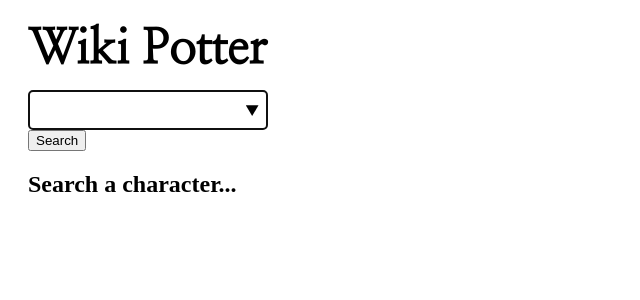
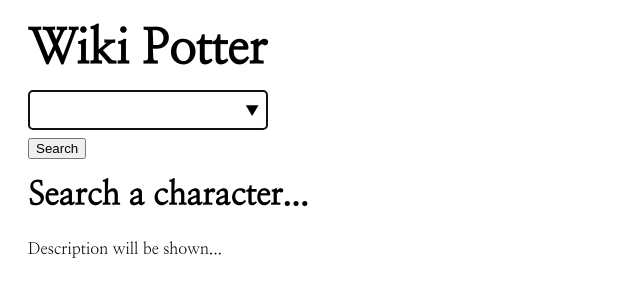
Before and after one commit to SojiroNishimura/wiki-potter, a React app: page / in a window 1280 px wide. Shown: the top 300 px of the page, without its empty margins (0-640 px from the left). Built offline with nearby package versions, Linux system fonts and the light colour scheme.

Commit message:
Modify : Modify components from class to functional component

```diff
--- a/src/components/AutoCompleteDropdown.js
+++ b/src/components/AutoCompleteDropdown.js
@@ -7,25 +7,24 @@ const style = {
   border: '1px lightgray solid',
   borderRadius: '4px',
   fontSize: '1.2em',
-  paddingLeft: '5px'
+  paddingLeft: '5px',
+  marginBottom: '8px'
 };
 
-class AutoCompleteDropdown extends Component {
-  render() {
 const options = characterList.characters.map(item => (
   <option key={item.name} value={item.name} />
 ));
 
-    return(
+const AutoCompleteDropdown = (props) => {
+  return (
     <div>
       <input style={style} type="search" name="searchBox" autoFocus={focus} autocomplete="on" list="options"
-         onChange={this.props.onItemSelected} />
+        onChange={props.onItemSelected} />
       <datalist id="options">
         {options}
       </datalist>
     </div>
   )
-  }
-}
+};
 
 export default AutoCompleteDropdown;
--- a/src/containers/ContentBody.js
+++ b/src/containers/ContentBody.js
@@ -1,14 +1,27 @@
-import React, { Component } from 'react';
+import React from 'react';
 
-class ContentBody extends Component {
-  render() {
-    const { charaInfo } = this.props;
-    return (
-      <div>
-        <h2>{charaInfo ? charaInfo.name : 'Search a character...'}</h2>
-      </div>
-    )
-  }
-}
+const headingStyle = {
+  fontFamily: 'Nanum Myeongjo, serif',
+  fontSize: '2em',
+  margin: '16px 0'
+};
+
+const descriptionStyle = {
+  fontFamily: 'Nanum Myeongjo, serif',
+  padding: '8px 0'
+};
+
+const ContentBody = (props) => {
+  const { charaInfo } = props;
+  const name = charaInfo ? charaInfo.name : 'Search a character...';
+  const description = charaInfo ? charaInfo.description : 'Description will be shown...';
+
+  return (
+    <div>
+      <h2 style={headingStyle}>{name}</h2>
+      <p style={descriptionStyle}>{description}</p>
+    </div>
+  )
+};
 
 export default ContentBody;
```
Lines whose indentation alone changed are shown as unchanged.
